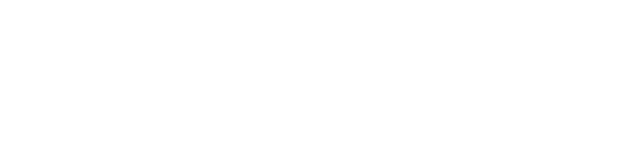
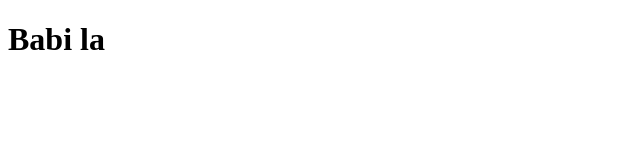
Before and after one commit to Kokguan/paject, a plain HTML site: page index.html in a window 1280 px wide. Shown: the whole page, without its empty margins (0-640 px from the left). Drawn offline with Linux system fonts and the light colour scheme.

Commit message:
Update index.html

```diff
--- a/index.html
+++ b/index.html
@@ -2,5 +2,6 @@
 <head>
   <title></title>
   </head>
-  <body
+  <body>
+    <h1>Babi la</h1>
   </body>
```
